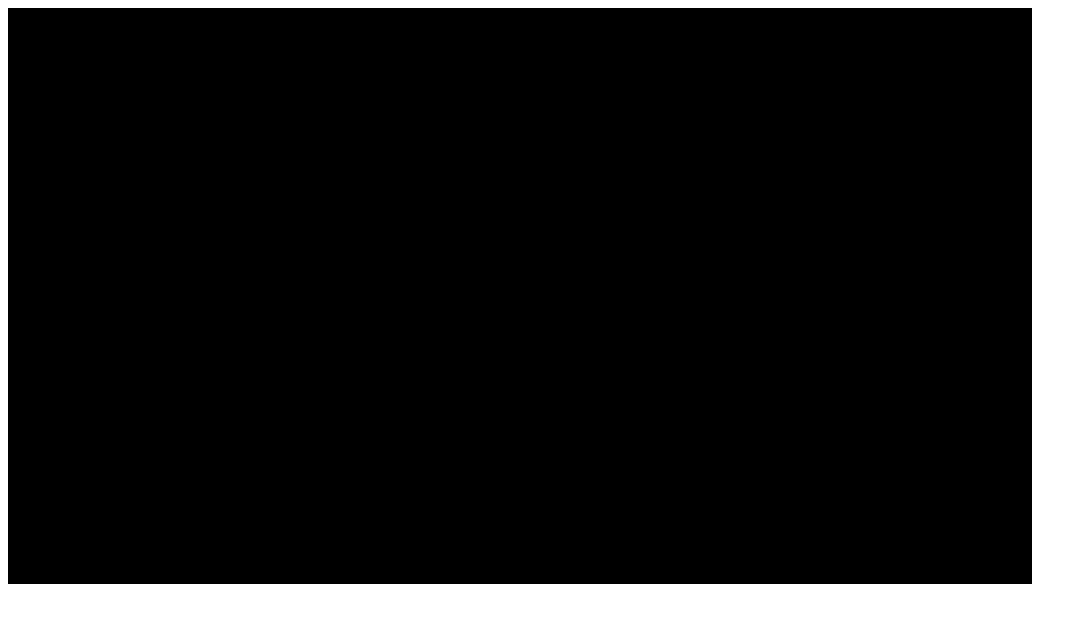
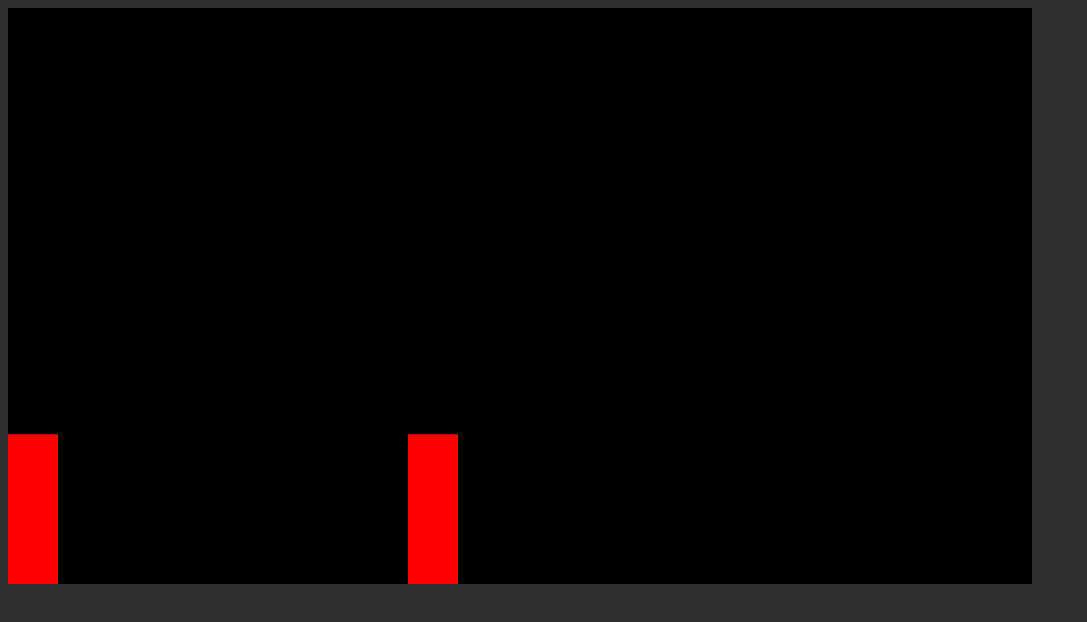
Before and after one commit to JustAPotato-dev/fighting-game, a plain HTML site: page index.html in a window 1280 px wide. Shown: the whole page, without its empty margins (0-1087 px from the left). Drawn offline with Linux system fonts and the light colour scheme.

Commit message:
Feature: Create Player and Enemy

```diff
--- a/index.html
+++ b/index.html
@@ -3,6 +3,11 @@
     <head>
         <meta charset="UTF-8" />
         <title>Fighting Game</title>
+        <style>
+            body {
+                background-color: #303030;
+            }
+        </style>
     </head>
     <body>
         <canvas></canvas>
--- a/main.js
+++ b/main.js
@@ -5,3 +5,62 @@ canvas.width = 1024;
 canvas.height = 576;
 
 c.fillRect(0, 0, canvas.width, canvas.height);
+
+const gravity = 0.2;
+class Sprite {
+    constructor({ position, velocity }) {
+        this.position = position;
+        this.velocity = velocity;
+        this.height = 150;
+    }
+
+    draw() {
+        c.fillStyle = "red";
+        c.fillRect(this.position.x, this.position.y, 50, this.height);
+    }
+
+    update() {
+        this.draw();
+        this.position.y += this.velocity.y;
+
+        if (this.position.y + this.height + this.velocity.y >= canvas.height) {
+            this.velocity.y = 0;
+        } else this.velocity.y += gravity;
+    }
+}
+
+const player = new Sprite({
+    position: {
+        x: 0,
+        y: 0,
+    },
+    velocity: {
+        x: 0,
+        y: 10,
+    },
+});
+
+player.draw();
+
+const enemy = new Sprite({
+    position: {
+        x: 400,
+        y: 100,
+    },
+    velocity: {
+        x: 0,
+        y: 0,
+    },
+});
+
+enemy.draw();
+
+function animate() {
+    window.requestAnimationFrame(animate);
+    c.fillStyle = "black";
+    c.fillRect(0, 0, canvas.width, canvas.height);
+    player.update();
+    enemy.update();
+}
+
+animate();
```
